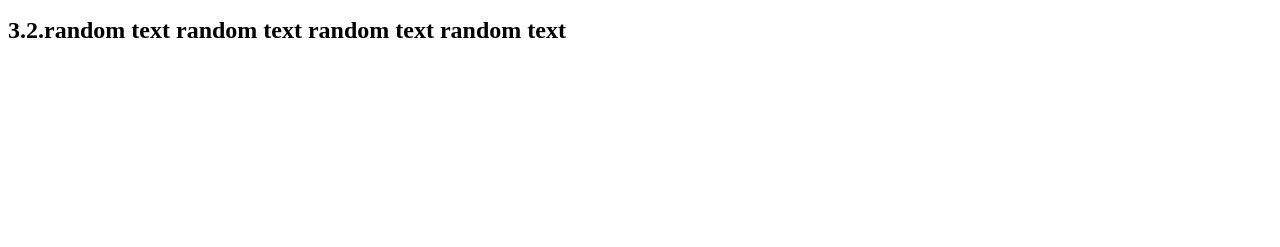
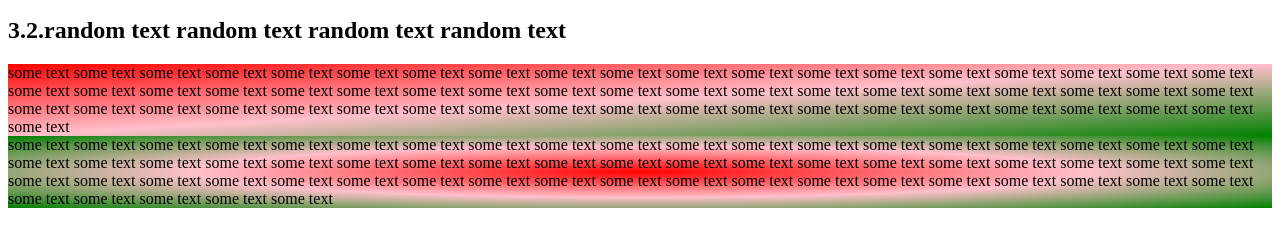
Before and after one commit to akanksha235/Webpad, a plain HTML site: page html/html2.html in a window 1280 px wide. Shown: the part 417-664 px from the top of the page. Drawn offline with Linux system fonts and the light colour scheme.

Commit message:
radial gradient

```diff
--- a/css/css2.css
+++ b/css/css2.css
@@ -4,4 +4,5 @@ h1::before {counter-increment: section;
 content: "Section " counter(section) ".";}
 h2::before {counter-increment: subsection;
 content: counter(section) "." counter(subsection) ".";}
-div gradient {background: linear-gradient(to bottom right, red, pink)}
+#gradient {background: linear-gradient(to bottom right, red, pink, green)}
+#gradient2 {background:radial-gradient(red,pink,green)}
--- a/html/html2.html
+++ b/html/html2.html
@@ -18,6 +18,11 @@
   <h2>random text random text random text random text </h2>
 </div>
 <div id="gradient">
+some text some text some text some text some text some text some text some text some text some text some text some text some text some text some text some text some text some text some text some text some text some text some text some text some text some text some text some text some text some text some text some text some text some text some text some text some text some text some text some text some text some text some text some text some text some text some text some text some text some text some text some text some text some text some text some text some text some text
+
+</div>
+<div id="gradient2">
+some text some text some text some text some text some text some text some text some text some text some text some text some text some text some text some text some text some text some text some text some text some text some text some text some text some text some text some text some text some text some text some text some text some text some text some text some text some text some text some text some text some text some text some text some text some text some text some text some text some text some text some text some text some text some text some text some text some text some text some text some text some text
 </div>
 </body>
 </html>
```
